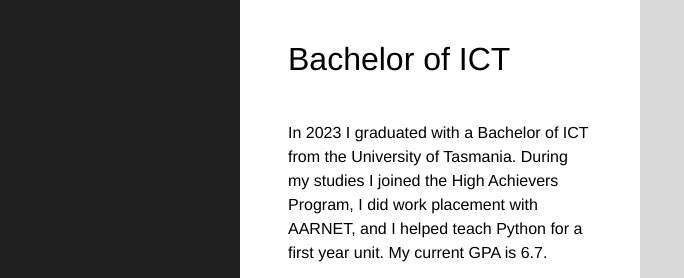
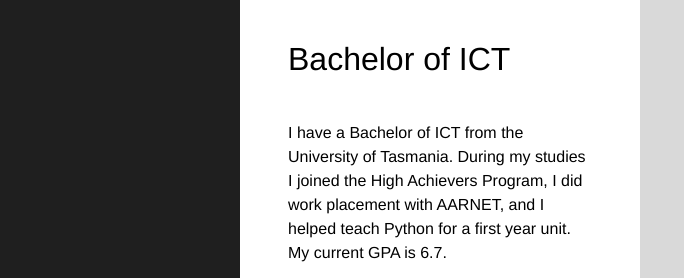
Before and after one commit to JohannesNicholas/personal_website_vanilla, a plain HTML site: page web/index.html in a window 1280 px wide. Shown: the part 2100-2378 px from the top of the page, 0-684 px from the left. Drawn offline with Linux system fonts and the light colour scheme.

Commit message:
Removed dating from degree

```diff
--- a/web/index.html
+++ b/web/index.html
@@ -75,7 +75,7 @@
             <div class="exp-textSide">
                 <h2>Bachelor of ICT</h2>
                 <p>
-                    In 2023 I graduated with a Bachelor of ICT from the University of Tasmania. During my studies I joined the High Achievers Program, I did work placement with AARNET, and I helped teach Python for a first year unit. My current GPA is 6.7.
+                    I have a Bachelor of ICT from the University of Tasmania. During my studies I joined the High Achievers Program, I did work placement with AARNET, and I helped teach Python for a first year unit. My current GPA is 6.7.
                 </p>
                 <a href="johannes-nicholas-utas-results.pdf" style="background-color: #CE3D31;">View Summary</a>
             </div>
```
